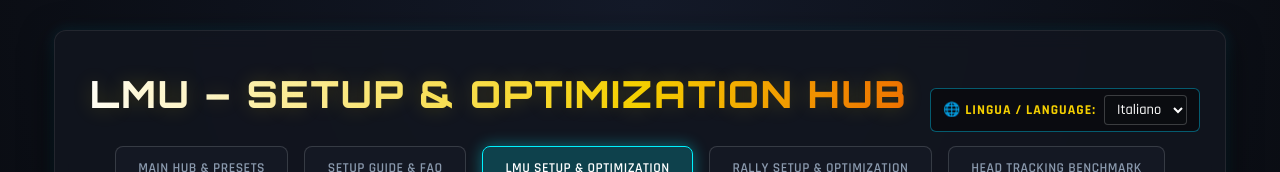
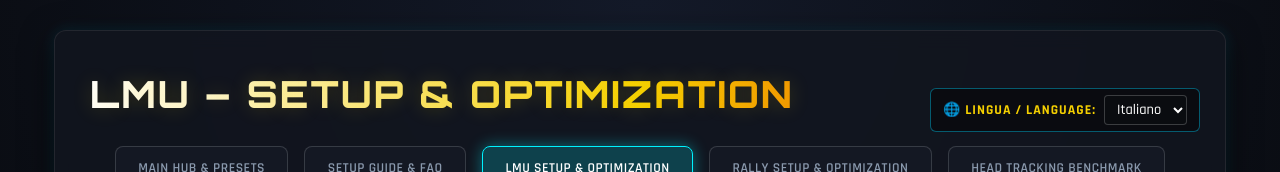
Before and after one commit to ilborga70/Pro-Sim-Utilities-Hub, a plain HTML site: page lmu.html in a window 1280 px wide. Shown: the top 172 px of the page. Drawn offline with Linux system fonts and the light colour scheme.

Commit message:
Update main title in lmu.html

```diff
--- a/lmu.html
+++ b/lmu.html
@@ -331,7 +331,7 @@ box-shadow: 0 0 15px rgba(0, 242, 254, 0.4) !important;
 
 <div class="container">
 <header style="margin-bottom: 1.5rem;">
-<h1 id="mainTitle">LMU – SETUP &amp; OPTIMIZATION HUB</h1>
+<h1 id="mainTitle">LMU – SETUP &amp; OPTIMIZATION</h1>
 </header>
 
 <nav class="tabs-nav">
```
